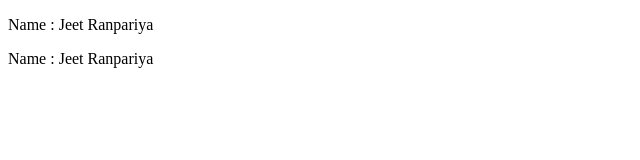
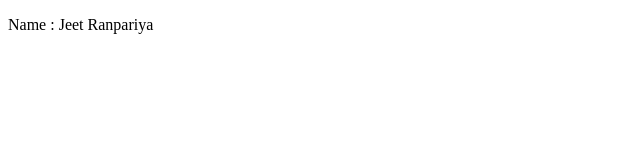
Before and after one commit to JeetRanpariya/Test, a plain HTML site: page index.html in a window 1280 px wide. Shown: the whole page, without its empty margins (0-640 px from the left). Drawn offline with Linux system fonts and the light colour scheme.

Commit message:
Update index.html

```diff
--- a/index.html
+++ b/index.html
@@ -7,6 +7,5 @@
 </head>
 <body>
     <p>Name : Jeet Ranpariya</p>
-    <p>Name : Jeet Ranpariya</p>
 </body>
 </html>
```
